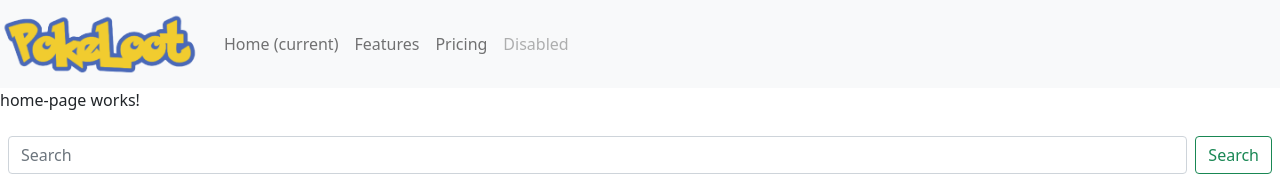
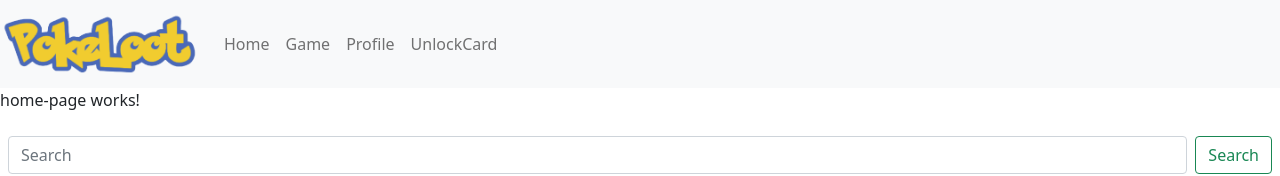
Before and after one commit to 06012021-dotnet-uta/P2_PokeLoot, an Angular app in the folder P2Project/P2Angular/: page /app-root in a window 1280 px wide. Shown: the top 176 px of the page. Built offline with nearby package versions, Linux system fonts and the light colour scheme.

Commit message:
Added link to nav bar

```diff
--- a/P2Project/P2Angular/src/app/top-nav-bar/top-nav-bar.component.html
+++ b/P2Project/P2Angular/src/app/top-nav-bar/top-nav-bar.component.html
@@ -8,16 +8,16 @@
     <div class="collapse navbar-collapse" id="navbarNav">
         <ul class="navbar-nav">
             <li class="nav-item active">
-                <a class="nav-link" href="#">Home <span class="sr-only">(current)</span></a>
+                <a routerLink="/Home" class="nav-link">Home</a>
             </li>
             <li class="nav-item">
-                <a class="nav-link" href="#">Features</a>
+                <a routerLink="/Game" class="nav-link">Game</a>
             </li>
             <li class="nav-item">
-                <a class="nav-link" href="#">Pricing</a>
+                <a routerLink="/Profile" class="nav-link">Profile</a>
             </li>
             <li class="nav-item">
-                <a class="nav-link disabled" href="#">Disabled</a>
+                <a routerLink="/UnlockCard" class="nav-link">UnlockCard</a>
             </li>
         </ul>
     </div>
```
Also changed, not shown: P2Project/P2Angular/src/app/app-routing.module.ts (+8 -8 lines).
